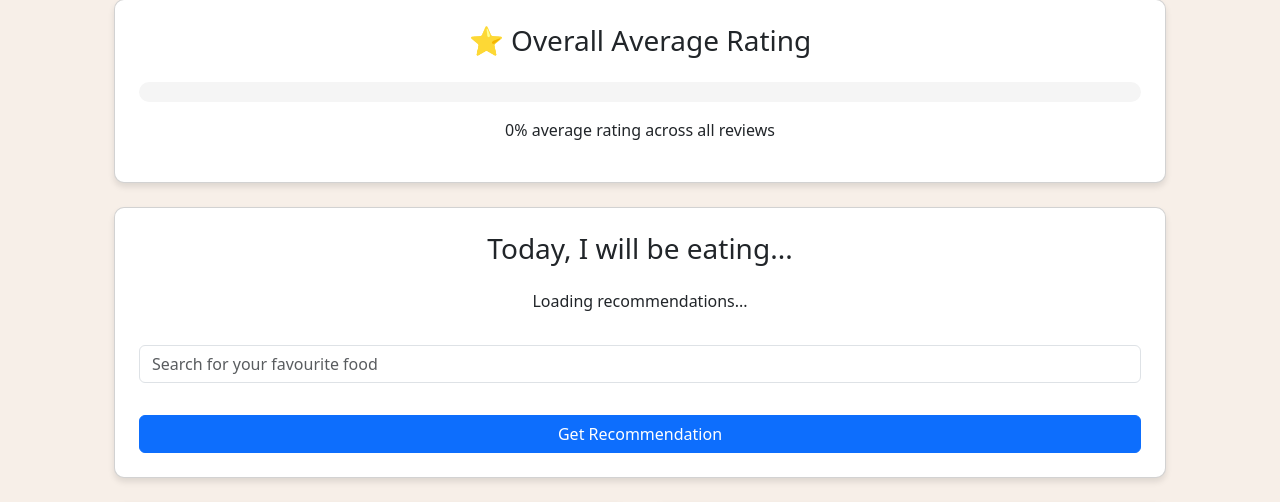
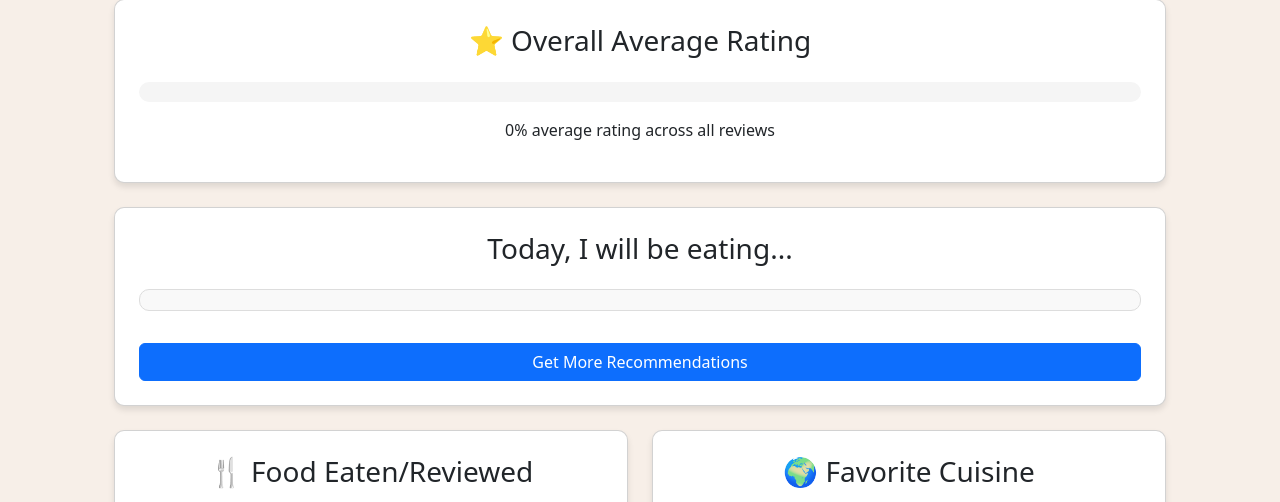
Before and after one commit to IanO7/CITS3403-Group-Project, a Flask app: template app/templates/my_stats.html in a window 1280 px wide. Shown: the part 918-1420 px from the top of the page. Run offline with Flask 3, Linux system fonts and the light colour scheme; the template is opened without the code that fills it: values that come from a table or form of the project are taken from there, most other values are stand-ins (such as "Sample title", 1, 10 or a date in 2020).

Commit message:
Enhance my stats dashboard with dynamic food recommendations and improved UI for displaying recommendations.

```diff
--- a/app/templates/my_stats.html
+++ b/app/templates/my_stats.html
@@ -64,12 +64,13 @@
         <p>{{ overall_average_rating | default(0) }}% average rating across all reviews</p>
     </div>
 
-    <!-- Recommended Food-->
+    <!-- Recommended Food -->
     <div class="card stat-card mt-4">
         <h3 class="card-title">Today, I will be eating...</h3>
-        <p id="recommended-food">Loading recommendations...</p>
-        <input type="text" id="search-food" placeholder="Search for your favourite food" class="form-control mb-3">
-        <button id="get-recommendation" class="btn btn-primary">Get Recommendation</button>
+        <div id="recommended-food" class="recommendation-box">
+            <!-- First recommendation will be loaded here automatically -->
+        </div>
+        <button id="get-recommendation" class="btn btn-primary mt-3">Get More Recommendations</button>
     </div>
 
     <!-- Charts Section -->
@@ -84,6 +85,54 @@
         </div>
     </div>
 </div>
+
+<style>
+    .recommendation-box {
+        max-height: 400px;
+        overflow-y: auto;
+        padding: 10px;
+        border: 1px solid #ddd;
+        border-radius: 10px;
+        background-color: #f9f9f9;
+    }
+
+    .recommendation-card {
+        display: flex;
+        flex-direction: column;
+        align-items: center;
+        text-align: center;
+        margin-bottom: 20px;
+        padding: 15px;
+        border: 1px solid #ddd;
+        border-radius: 10px;
+        background-color: #fff;
+        box-shadow: 0 4px 6px rgba(0, 0, 0, 0.1);
+        transition: transform 0.2s ease-in-out;
+    }
+
+    .recommendation-card:hover {
+        transform: scale(1.02);
+    }
+
+    .recommendation-card img {
+        width: 100%;
+        max-width: 300px;
+        height: 200px;
+        object-fit: cover;
+        border-radius: 10px;
+        margin-bottom: 10px;
+    }
+
+    .recommendation-card h5 {
+        font-size: 1.2rem;
+        margin-bottom: 5px;
+    }
+
+    .recommendation-card p {
+        font-size: 0.9rem;
+        color: #555;
+    }
+</style>
 
 <script src="https://cdn.jsdelivr.net/npm/chart.js"></script>
 <script>
@@ -102,30 +151,55 @@
 
     // Add similar setups for cuisineChart and ratingChart
 
-    document.getElementById('get-recommendation').addEventListener('click', () => {
-        const spiciness = {{ stats.spiciness | default(50) }};
-        const deliciousness = {{ stats.deliciousness | default(50) }};
-        const value = {{ stats.value | default(50) }};
-        const plating = {{ stats.plating | default(50) }};
-        const overall = {{ overall_average_rating | default(50) }};
+    document.addEventListener('DOMContentLoaded', () => {
+        let recommendationIndex = 0; // Track the current recommendation index
+        let recommendations = []; // Store all recommendations
 
-        fetch(`/recommend_food?spiciness=${spiciness}&deliciousness=${deliciousness}&value=${value}&plating=${plating}&overall=${overall}`)
+        // Fetch recommendations from the server
+        const fetchRecommendations = () => {
+            fetch(`/recommend_food`)
                 .then(response => response.json())
                 .then(data => {
                     if (data.success) {
-                    const recommendations = data.recommendations;
-                    const recommendedFood = recommendations.map(food => `
-                        <div>
+                        recommendations = data.recommendations;
+                        if (recommendations.length > 0) {
+                            // Automatically display the first recommendation
+                            displayRecommendation(recommendations[0]);
+                            recommendationIndex = 1; // Start from the second recommendation
+                        } else {
+                            document.getElementById('recommended-food').innerText = 'No recommendations found.';
+                        }
+                    }
+                })
+                .catch(error => console.error('Error:', error));
+        };
+
+        // Display a single recommendation
+        const displayRecommendation = (food) => {
+            const recommendationBox = document.getElementById('recommended-food');
+            const recommendationCard = `
+                <div class="recommendation-card">
+                    <img src="${food.image || 'https://via.placeholder.com/300'}" alt="${food.restaurant}">
                     <h5>${food.restaurant}</h5>
                     <p>Spiciness: ${food.spiciness}, Deliciousness: ${food.deliciousness}, Value: ${food.value}, Plating: ${food.plating}, Overall: ${food.overall}</p>
                 </div>
-                    `).join('');
-                    document.getElementById('recommended-food').innerHTML = recommendedFood;
+            `;
+            recommendationBox.innerHTML += recommendationCard;
+        };
+
+        // Load the next recommendation on button click
+        document.getElementById('get-recommendation').addEventListener('click', () => {
+            if (recommendationIndex < recommendations.length) {
+                displayRecommendation(recommendations[recommendationIndex]);
+                recommendationIndex++;
             } else {
-                    document.getElementById('recommended-food').innerText = 'No recommendations found.';
+                document.getElementById('get-recommendation').innerText = 'No more recommendations';
+                document.getElementById('get-recommendation').disabled = true;
             }
-            })
-            .catch(error => console.error('Error:', error));
+        });
+
+        // Automatically fetch recommendations on page load
+        fetchRecommendations();
     });
 </script>
 {% endblock %}
```
Also changed, not shown: instance/database.db. Lines whose indentation alone changed are shown as unchanged.
